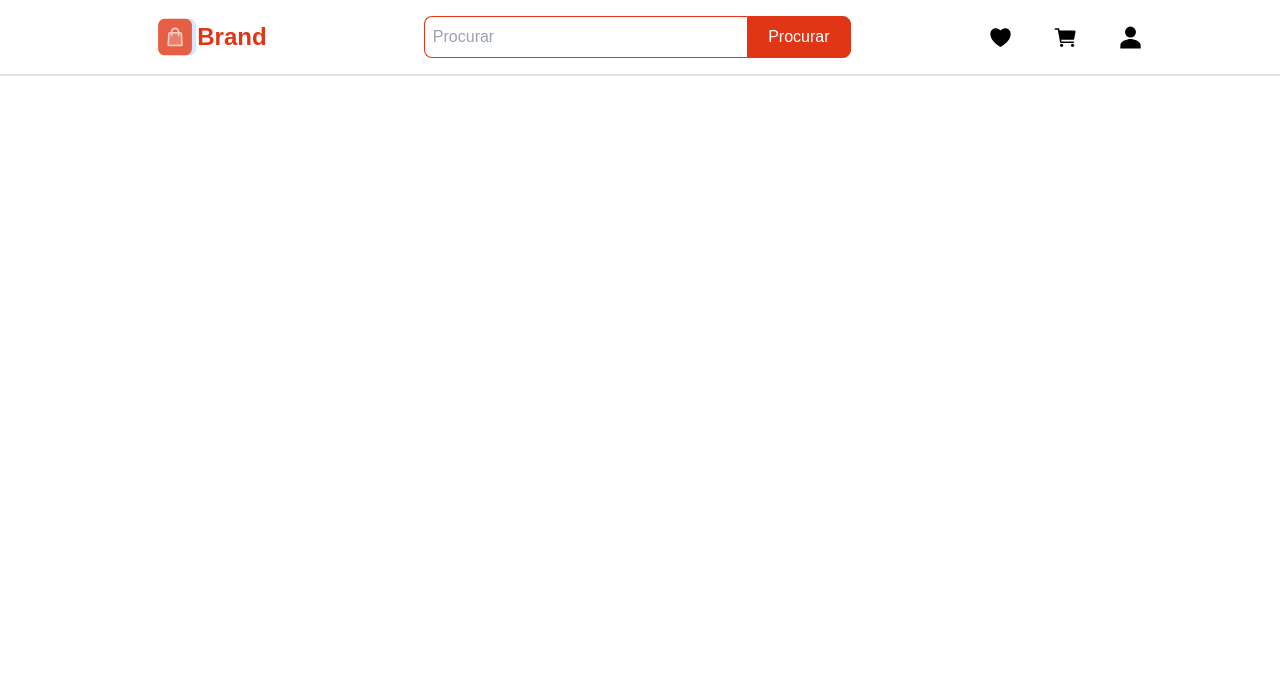
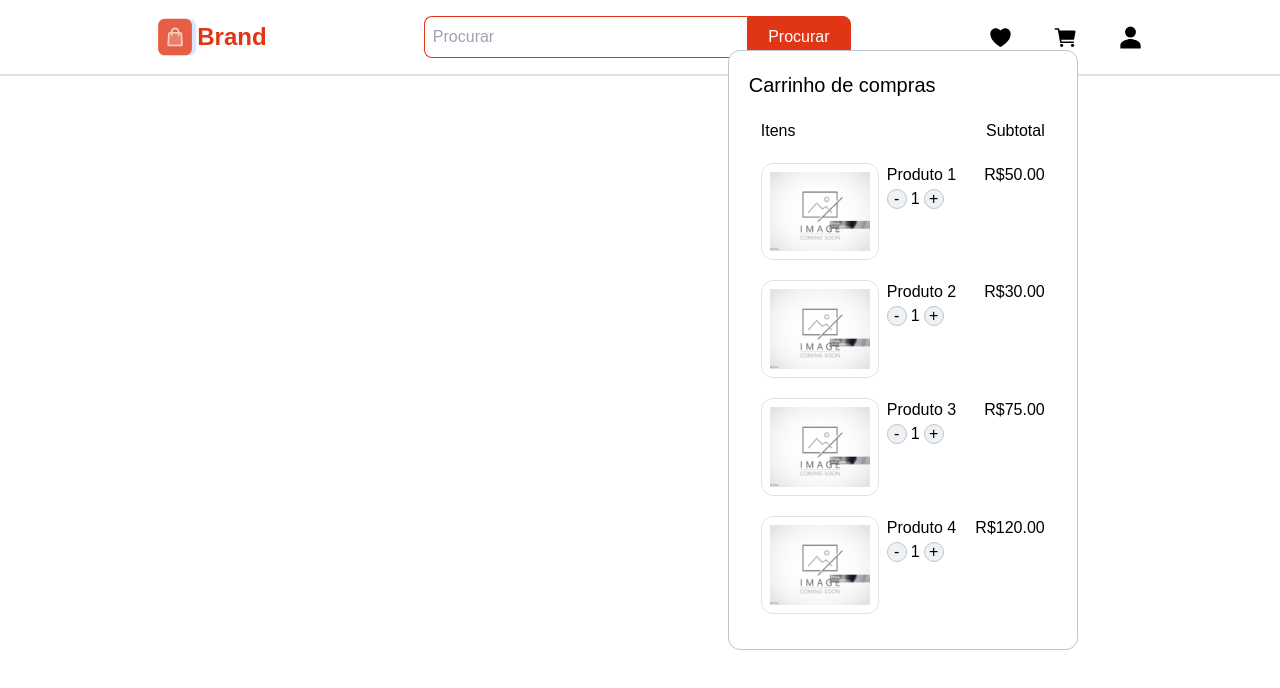
Before and after one commit to MatheusSCristo/ecommerce-front, a Next.js app: page / in a window 1280 px wide. Shown: the top 688 px of the page. Built offline with nearby package versions, Linux system fonts and the light colour scheme; a web font is replaced by a local one.

Commit message:
feat:Add cart menu

```diff
--- /dev/null
+++ b/src/app/components/Navbar/CartProduct.tsx
@@ -0,0 +1,46 @@
+import Image from "next/image";
+import React, { useState } from "react";
+
+const CartProduct = ({
+  product,
+}: {
+  product: { nome: string; priceInCents: number };
+}) => {
+  const [quantity, setQuantity] = useState(1);
+
+  return (
+    <div className="flex w-full px-3 justify-between">
+      <div className="flex gap-2 ">
+        <div className="p-2 border border-gray-300 rounded-xl">
+          <Image
+            src="/images/notFoundImage.jpg"
+            alt=""
+            width={100}
+            height={100}
+          />
+        </div>
+        <div>
+          <h1>{product.nome}</h1>
+          <div className="flex items-center gap-1">
+            <button
+              className="rounded-full bg-gray-200 w-[20px] h-[20px] flex items-center justify-center border-gray-400 border "
+              onClick={() => setQuantity((prevState) => prevState - 1)}
+            >
+              -
+            </button>
+            <h2>{quantity}</h2>
+            <button
+              className="rounded-full bg-gray-200 w-[20px] h-[20px] flex items-center justify-center border-gray-400 border "
+              onClick={() => setQuantity((prevState) => prevState + 1)}
+            >
+              +
+            </button>
+          </div>
+        </div>
+      </div>
+      <span>R${((product.priceInCents / 100) * quantity).toFixed(2)}</span>
+    </div>
+  );
+};
+
+export default CartProduct;
--- a/src/app/components/Navbar/Icons.tsx
+++ b/src/app/components/Navbar/Icons.tsx
@@ -1,13 +1,41 @@
+import Image from "next/image";
 import React, { useState } from "react";
 import { IoCart, IoHeart, IoPersonSharp } from "react-icons/io5";
+import CartProduct from "./CartProduct";
 
 const Icons = () => {
   const [accountDesktopIsOpen, setAccountDesktopIsOpen] = useState(false);
+  const [cartMenuIsOpen, setCartMenuIsOpen] = useState(true);
+
+  const products = [
+    { nome: "Produto 1", priceInCents: 5000 },
+    { nome: "Produto 2", priceInCents: 3000 },
+    { nome: "Produto 3", priceInCents: 7500 },
+    { nome: "Produto 4", priceInCents: 12000 },
+  ];
 
   return (
     <div className="md:flex gap-10 hidden">
       <IoHeart size={25} className="hover:scale-[1.2]" />
-      <IoCart size={25} className="hover:scale-[1.2]" />
+      <div
+        className="relative"
+        onMouseEnter={() => setCartMenuIsOpen(true)}
+        onMouseLeave={() => setCartMenuIsOpen(false)}
+      >
+        <IoCart size={25} className="hover:scale-[1.2]" />
+        {cartMenuIsOpen && (
+          <div className="absolute h-[600px] w-[350px] rounded-xl bg-white border border-gray-400 right-0 p-5 flex flex-col gap-5">
+            <h1 className="text-xl">Carrinho de compras</h1>
+            <div className="w-full justify-between flex px-3">
+              <h2>Itens</h2>
+              <h2>Subtotal</h2>
+            </div>
+            {products.map((product) => (
+              <CartProduct product={product}/>
+            ))}
+          </div>
+        )}
+      </div>
       <div
         className="relative "
         onMouseEnter={() => setAccountDesktopIsOpen(true)}
--- a/src/app/components/Navbar/index.tsx
+++ b/src/app/components/Navbar/index.tsx
@@ -7,12 +7,12 @@ import { IoPersonSharp, IoCart, IoMenu } from "react-icons/io5";
 import MobileMenu from "./MobileMenu";
 import Icons from "./Icons";
 
-const Navbar = () => {
+const  Navbar = () => {
   const [search, setSearch] = useState("");
   const [accountMobileIsOpen, setMenuMobileIsOpen] = useState(false);
 
   return (
-    <header className="flex flex-col gap-2 md:gap-0 md:flex-row md:items-center w-full justify-evenly py-4 border-b-gray-300 border-b-2 relative">
+    <header className="sticky top-0 flex flex-col gap-2 md:gap-0 md:flex-row md:items-center w-full justify-evenly py-4 border-b-gray-300 border-b-2 relative">
       <div className="flex justify-between items-center px-5">
         <div className="flex items-center gap-2">
           <IoMenu
--- /dev/null
+++ b/src/app/components/PrimaryBox/index.tsx
@@ -0,0 +1,32 @@
+import React from "react";
+
+const PrimaryBox = () => {
+  const categories = [
+    "Eletrônicos",
+    "Moda",
+    "Casa e Jardim",
+    "Esportes e Fitness",
+    "Beleza e Cuidados Pessoais",
+    "Livros e Audiolivros",
+    "Brinquedos e Jogos",
+    "Automotivo",
+    "Música e Instrumentos",
+    "Saúde",
+    "Ferramentas e Equipamentos",
+    "Eletrônicos Domésticos",
+  ];
+
+  return (
+  <div className="bg-white border border-dark-200 rounded-lg">
+    <div>
+        {categories.map((category)=>(
+            <div>
+                <span>{category}</span>
+            </div>
+        ))}
+    </div>
+  </div>
+  );
+};
+
+export default PrimaryBox;
--- a/src/app/layout.tsx
+++ b/src/app/layout.tsx
@@ -17,8 +17,10 @@ export default function RootLayout({
 }>) {
   return (
     <html lang="en">
-      <Navbar/>
-      <body className={tilt.className}>{children}</body>
+      <body className={tilt.className}>
+        <Navbar />
+        {children}
+      </body>
     </html>
   );
 }
--- a/src/app/page.tsx
+++ b/src/app/page.tsx
@@ -1,8 +1,11 @@
 import React from 'react'
+import PrimaryBox from './components/PrimaryBox'
 
 const Home = () => {
   return (
-    <div></div>
+    <div className='flex flex-col'>
+      {/* <PrimaryBox/> */}
+    </div>
   )
 }
 
```
Also changed, not shown: public/images/notFoundImage.jpg (added).
